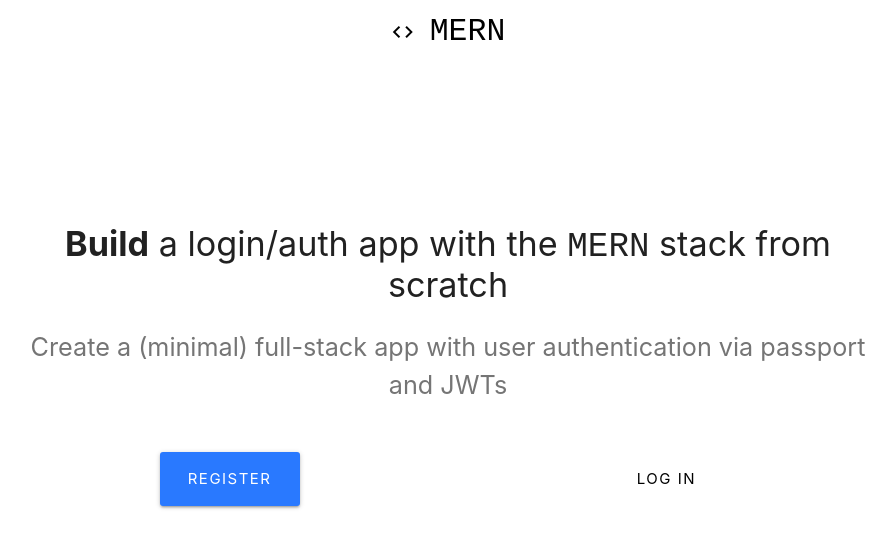
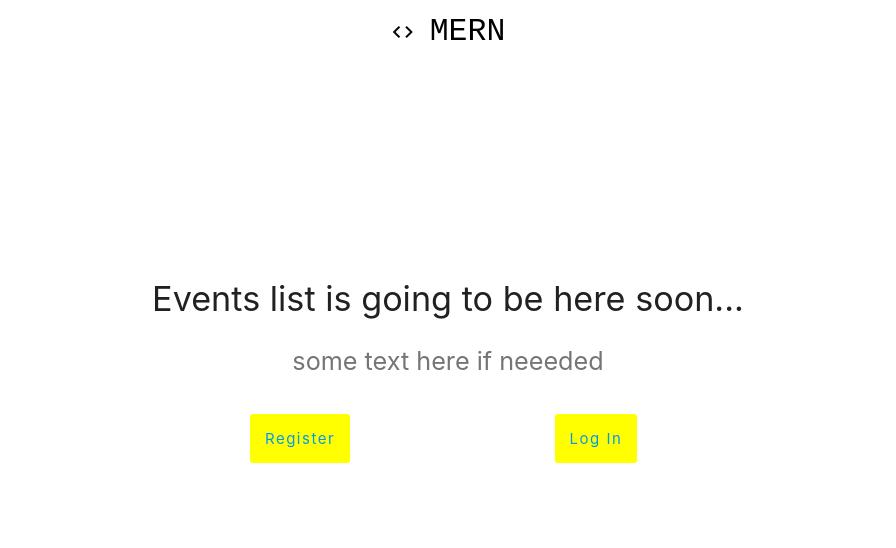
Before and after one commit to Rostislav013/event-manager, a React (Create React App) app: page / in a window 1280 px wide. Shown: the top 548 px of the page, without its empty margins (192-1088 px from the left). Built offline with nearby package versions, Linux system fonts and the light colour scheme.

Commit message:
small style edits

```diff
--- a/src/components/layout/Landing.js
+++ b/src/components/layout/Landing.js
@@ -8,13 +8,10 @@ class Landing extends Component {
         <div className="row">
           <div className="col s12 center-align">
             <h4>
-              <b>Build</b> a login/auth app with the{" "}
-              <span style={{ fontFamily: "monospace" }}>MERN</span> stack from
-              scratch
+              Events list is going to be here soon...
             </h4>
             <p className="flow-text grey-text text-darken-1">
-              Create a (minimal) full-stack app with user authentication via
-              passport and JWTs
+              some text here if neeeded
             </p>
             <br />
             <div className="col s6">
@@ -23,9 +20,11 @@ class Landing extends Component {
                 style={{
                   width: "140px",
                   borderRadius: "3px",
-                  letterSpacing: "1.5px"
+                  letterSpacing: "1.5px",
+                  backgroundColor: "yellow",
+                  padding: "15px"
                 }}
-                className="btn btn-large waves-effect waves-light hoverable blue accent-3"
+                /*className="btn btn-large waves-effect waves-light hoverable blue accent-3"*/
               >
                 Register
               </Link>
@@ -36,9 +35,11 @@ class Landing extends Component {
                 style={{
                   width: "140px",
                   borderRadius: "3px",
-                  letterSpacing: "1.5px"
+                  letterSpacing: "1.5px",
+                  backgroundColor: "yellow",
+                  padding: "15px"
                 }}
-                className="btn btn-large btn-flat waves-effect white black-text"
+                /*className="btn btn-large btn-flat waves-effect white black-text"*/
               >
                 Log In
               </Link>
```
Also changed, not shown: 1 other file (tests, documents, lock files or other folders).
